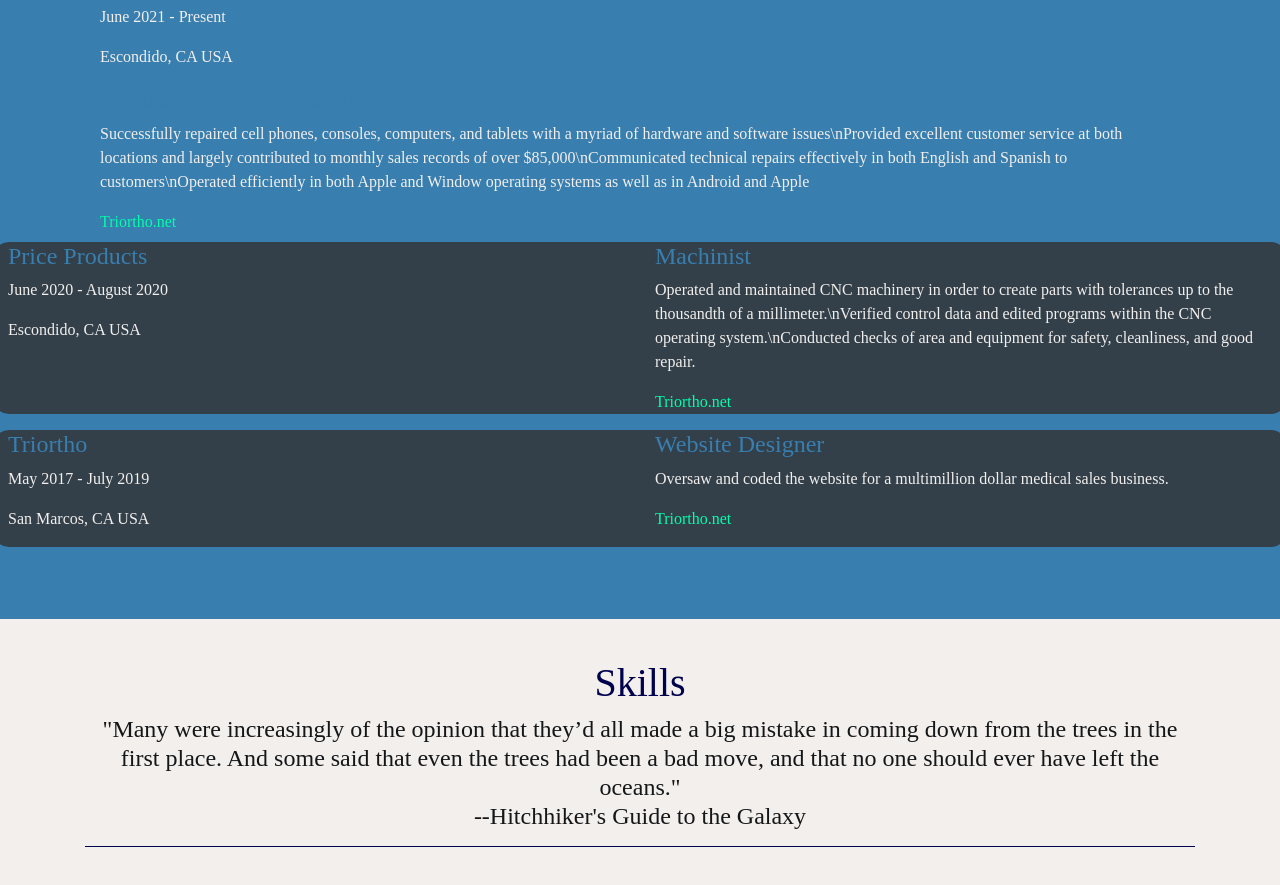
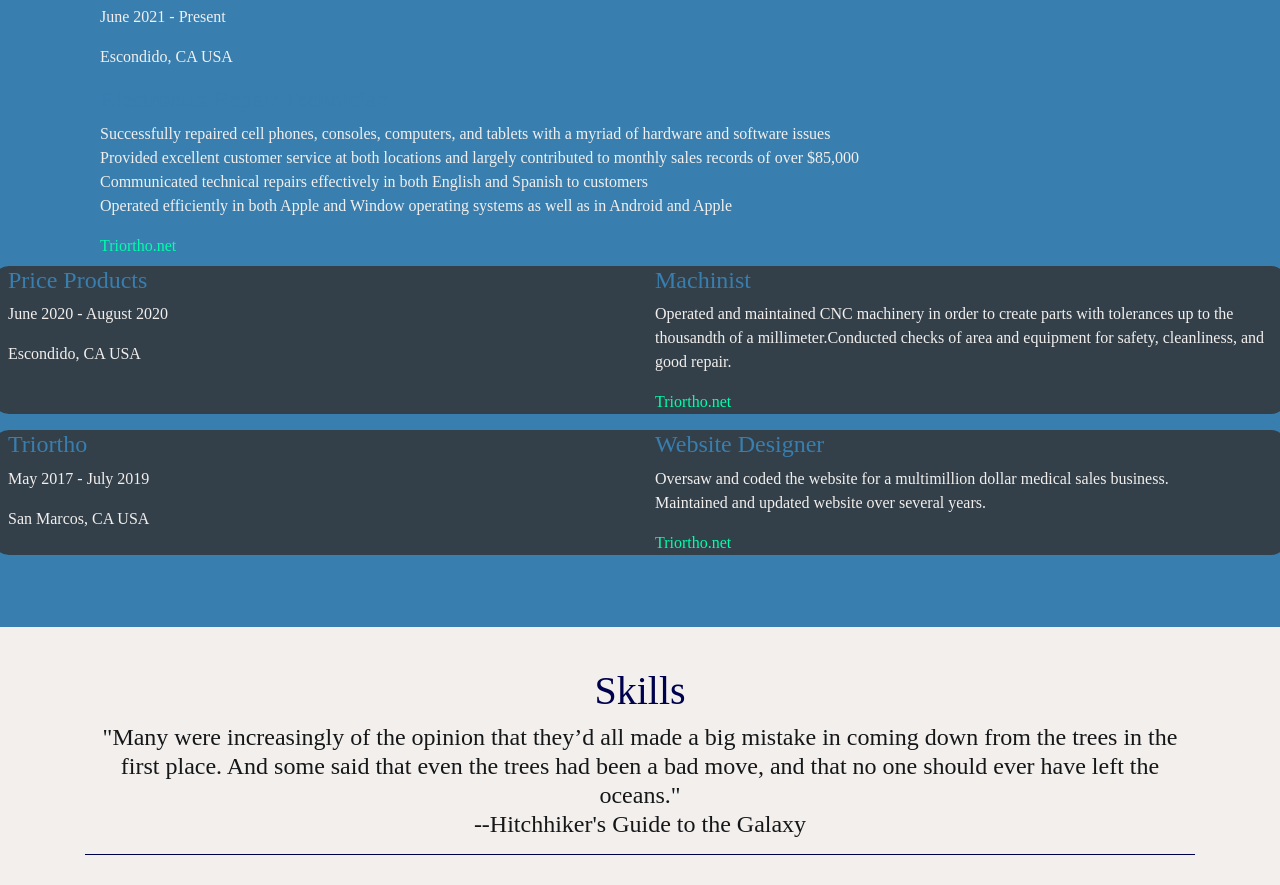
Before and after one commit to ryanthomsen/ryanthomsen.github.io, a plain HTML site: page index.html in a window 1280 px wide. Shown: the part 2124-3009 px from the top of the page. Drawn offline with Linux system fonts and the light colour scheme.

Commit message:
Update index.html

```diff
--- a/index.html
+++ b/index.html
@@ -165,7 +165,7 @@
           </div>
           <div class="col -sm-6">
             <h4 class="text-blue">Electronics Repair Technician<br></h4>
-            <p class="text-white">Successfully repaired cell phones, consoles, computers, and tablets with a myriad of hardware and software issues\nProvided excellent customer service at both locations and largely contributed to monthly sales records of over $85,000\nCommunicated technical repairs effectively in both English and Spanish to customers\nOperated efficiently in both Apple and Window operating systems as well as in Android and Apple <br>
+            <p class="text-white">Successfully repaired cell phones, consoles, computers, and tablets with a myriad of hardware and software issues<br>Provided excellent customer service at both locations and largely contributed to monthly sales records of over $85,000<br>Communicated technical repairs effectively in both English and Spanish to customers<br>Operated efficiently in both Apple and Window operating systems as well as in Android and Apple <br>
             </p>
             <a href="http://triortho.net/">Triortho.net</a>
           </div>
@@ -178,7 +178,7 @@
           </div>
           <div class="col -sm-6">
             <h4 class="text-blue">Machinist<br></h4>
-            <p class="text-white">Operated and maintained CNC machinery in order to create parts with tolerances up to the thousandth of a millimeter.\nVerified control data and edited programs within the CNC operating system.\nConducted checks of area and equipment for safety, cleanliness, and good repair.<br>
+            <p class="text-white">Operated and maintained CNC machinery in order to create parts with tolerances up to the thousandth of a millimeter.<br<Verified control data and edited programs within the CNC operating system.<br>Conducted checks of area and equipment for safety, cleanliness, and good repair.<br>
             </p>
             <a href="http://triortho.net/">Triortho.net</a>
           </div>
@@ -191,7 +191,7 @@
           </div>
           <div class="col -sm-6">
             <h4 class="text-blue">Website Designer<br></h4>
-            <p class="text-white">Oversaw and coded the website for a multimillion dollar medical sales business. <br>
+            <p class="text-white">Oversaw and coded the website for a multimillion dollar medical sales business.<br> Maintained and updated website over several years.<br>
             </p>
             <a href="http://triortho.net/">Triortho.net</a>
           </div>
```
